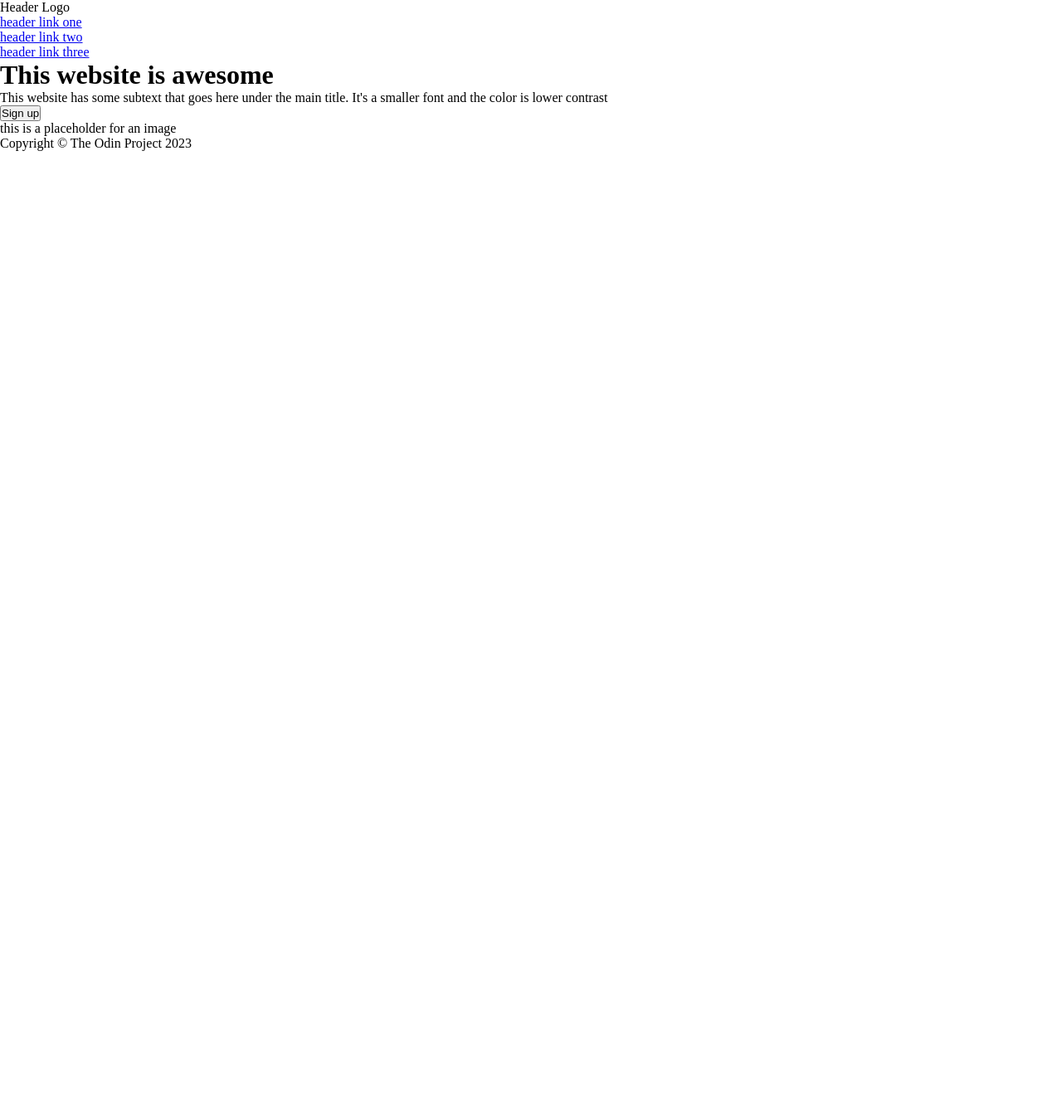
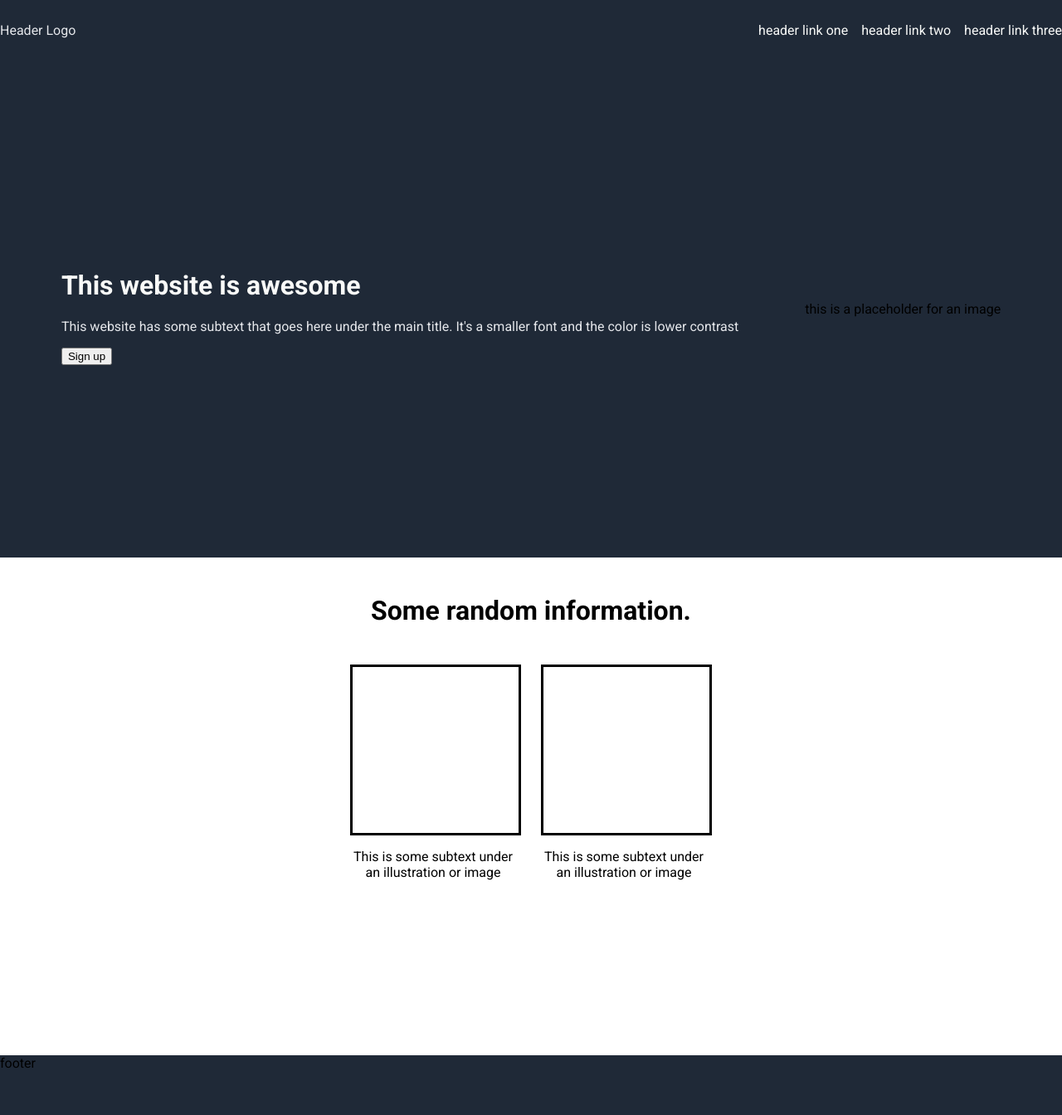
Before and after one commit to jnssvdl/landing-page, a plain HTML site: page index.html in a window 1280 px wide. Shown: the whole page at 83% size. Before the commit the page ends 800 px from the top, so only its background shows below. Drawn offline with Linux system fonts and the light colour scheme.

Commit message:
Edit index.html and style.css

```diff
--- a/index.html
+++ b/index.html
@@ -8,27 +8,45 @@
     </head>
     <body>
         <div class="header">
-            <div>Header Logo</div>
-            <ul>
+            <div class="header-logo">Header Logo</div>
+            <ul class="header-link">
                 <li><a href="#">header link one</a></li>
                 <li><a href="#">header link two</a></li>
                 <li><a href="#">header link three</a></li>
             </ul>
         </div>
 
-        <div class="body">
-            <div class="first">
-                <h1>This website is awesome</h1>
-                <p>This website has some subtext that goes here under the main title. It's a smaller font and the color is lower contrast</p>
-                <button class="body-button">Sign up</button>
-                <div class="image">
+        <div class="first-page">
+            <div class="right-content">
+                <h1 class="main-text">This website is awesome</h1>
+                <p class="secondary-text">This website has some subtext that goes here under the main title. It's a smaller font and the color is lower contrast</p>
+                <button>Sign up</button>
+            </div>
+            <div class="left-content">
+                <div class="placeholder">
                     <p>this is a placeholder for an image</p>
                 </div>
             </div>
         </div>
 
+        <div class="second-page">
+            <h1 class="content-heading">Some random information.</h1>
+            <div class="information">
+                <div>
+                    <div class="square"></div>
+                    <p class="square-text">This is some subtext under an illustration or image</p>
+                </div>
+
+                <div>
+                    <div class="square"></div>
+                    <p class="square-text">This is some subtext under an illustration or image</p>
+                </div>
+
+            </div>
+        </div>
+
         <div class="footer">
-            <div>Copyright © The Odin Project 2023</div>
+            <div>footer</div>
         </div>
     </body>
 </html>
--- a/style.css
+++ b/style.css
@@ -1,5 +1,93 @@
-* {
+@import url('https://fonts.googleapis.com/css2?family=Roboto:wght@400;700&display=swap');
+
+body {
+    margin: 0;
     padding: 0;
-    margin: 0;
-    box-sizing: border-box;
+    font-family: Roboto, sans-serif;
+    min-height: 100vh;
 }
+
+/* header */
+
+.header {
+    height: 72px;
+    background-color: #1F2937;
+    display: flex;
+    justify-content: space-between;
+    align-items: center;
+}
+
+.header-logo {
+    color: #E5E7EB;
+}
+
+.header-link {
+    list-style-type: none;
+    display: flex;
+    gap: 16px;
+}
+
+a {
+    color: #F9FAF8;
+    text-decoration: none;
+}
+
+.footer {
+    margin-top: auto;
+    display: flex;
+}
+
+/* content */
+
+.first-page {
+    height: 600px;
+    background-color: #1F2937;
+    display: flex;
+    justify-content: center;
+    align-items: center;
+    gap: 80px;
+}
+
+
+.main-text {
+    color: #F9FAF8;
+}
+
+.secondary-text {
+    color: #E5E7EB;
+}
+
+
+.second-page {
+    height: 600px;
+    display: flex;
+    flex-direction: column;
+    align-items: center;
+}
+
+.content-heading {
+    padding: 24px;
+}
+
+.information {
+    display: flex;
+    gap: 24px;
+}
+
+.square {
+    height: 200px;
+    width: 200px;
+    border: solid black;
+}
+
+.square-text {
+    max-width: 200px;
+    text-align: center;
+}
+
+/* footer */
+
+.footer {
+    height: 72px;
+    background-color: #1F2937;
+}
```
